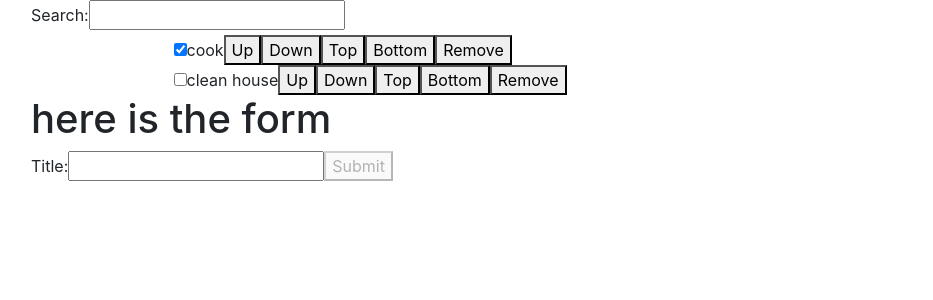
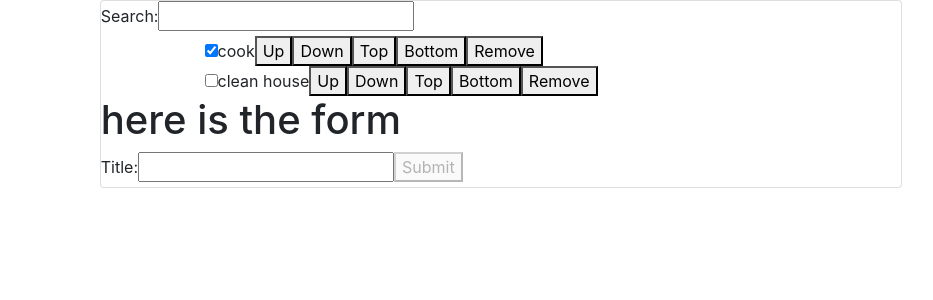
Before and after one commit to hungmuha/ReactTodoCodeTest, a React (Create React App) app: page / in a window 1280 px wide. Shown: the top 300 px of the page, without its empty margins (54-987 px from the left). Built offline with nearby package versions, Linux system fonts and the light colour scheme.

Commit message:
making change to leverage localstorage to remember tasks

```diff
--- a/src/App.js
+++ b/src/App.js
@@ -1,4 +1,4 @@
-import React,{useState} from 'react';
+import React,{useState,useEffect} from 'react';
 import CreateTodo from './components/CreateTodo';
 import TodoList from './components/TodoList';
 import SearchBar from './components/SearchBar';
@@ -27,12 +27,20 @@ const TaskList = [
     taskID: 0,
   },
 ];
+const useCustomLocalState = (key,initialState) => {
+  const [value,setValue] = useState(JSON.parse(localStorage.getItem(key))||initialState);
+
+  useEffect(() => {
+    localStorage.setItem(key,JSON.stringify(value));
+  },[key,value]);
+
+  return [value,setValue];
+}
 
 const App = () => {
   const [newInput, setNewInput] = useState('');
   const [searchTerm, setNewSearch] = useState('');
-  const [tasks,setTasks] = useState(TaskList);
-
+  const [tasks,setTasks] = useCustomLocalState('savedTask',TaskList);
   const handleSearchChange = event => {
     setNewSearch(event.target.value);
   }
@@ -45,7 +53,7 @@ const App = () => {
   };
   const handleNewtaskSubmit = event => {
     let newTask = new Task(newInput);
-    setTasks([...TaskList,newTask]);
+    setTasks([...tasks,newTask]);
     setNewInput('');
     event.preventDefault();
   };
@@ -90,7 +98,9 @@ const App = () => {
   }
 
   return (
-    <section className="container">
+    <section className="container row justify-content-center">
+      <div className="col-sm-9">
+        <div className="card">
           <SearchBar
             searchValue = {searchTerm}
             searchChange = {handleSearchChange}
@@ -109,6 +119,8 @@ const App = () => {
             inputChange={handleInputChange}
             submitNewTask={handleNewtaskSubmit}
           />
+        </div>
+      </div>
     </section>
   );
 };
```
Lines whose indentation alone changed are shown as unchanged.
